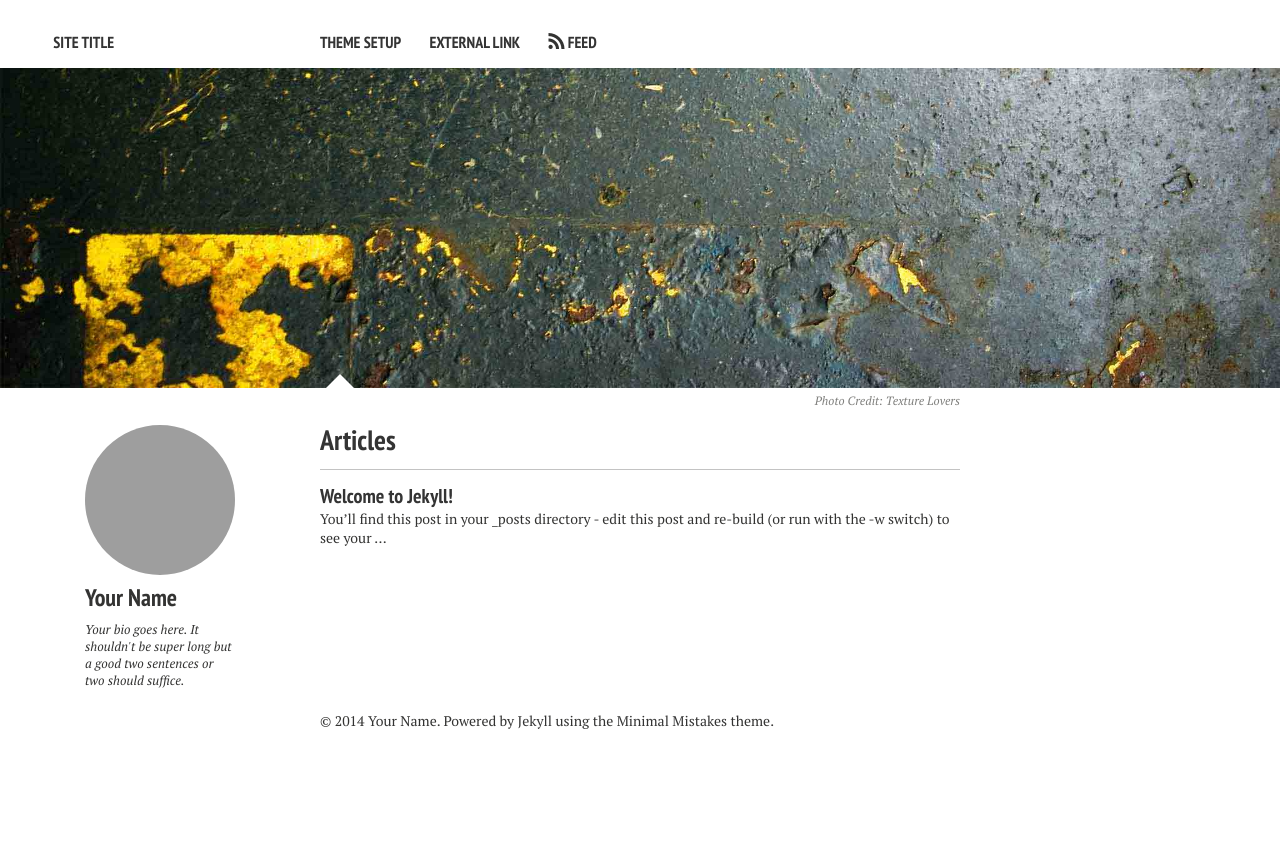
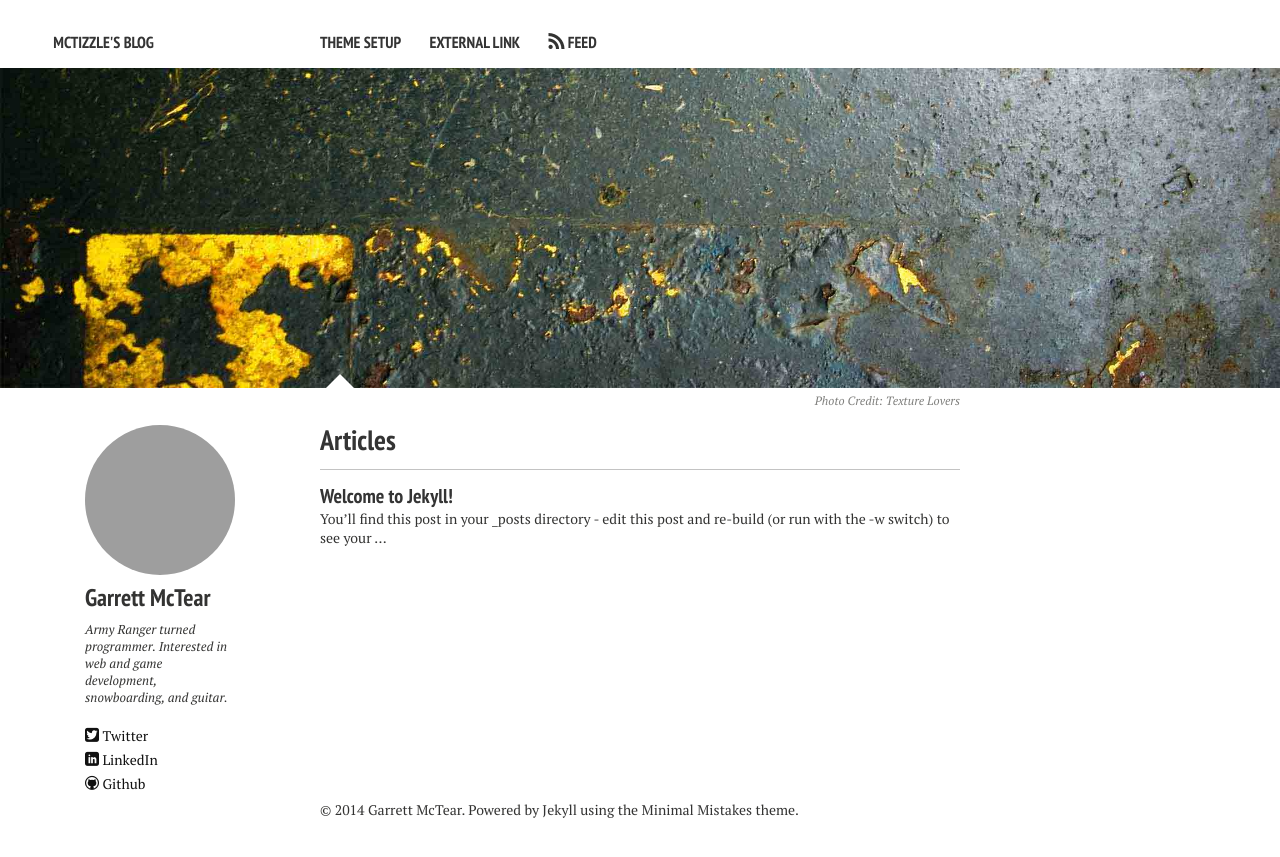
Before and after one commit to s0dz/s0dz.github.io, a Jekyll site: the page built from index.md, in a window 1280 px wide. Shown: the top 857 px of the page. Built offline with Jekyll 4.4.1, drawn with Linux system fonts in a browser that asks for light colours; nearby versions of some CDN libraries.

Commit message:
Config customized

```diff
--- a/_config.yml
+++ b/_config.yml
@@ -1,20 +1,20 @@
-title:            Site Title
-description:      Describe your website here.
-disqus_shortname: shortname
-url:              http://your-website.com
+title:            McTizzle's Blog
+description:      My coding blog... And maybe other stuff.
+disqus_shortname: s0dz
+url:              http://garrettmctear.com
 
 # Owner/author information
 owner:
-  name:           Your Name
+  name:           Garrett McTear
   avatar:         avatar.jpg
-  bio:            "Your bio goes here. It shouldn't be super long but a good two sentences or two should suffice."
+  bio:            "Army Ranger turned programmer. Interested in web and game development, snowboarding, and guitar. "
   email:          you@email.com
   # Social networking links used in footer. Update and remove as you like.
-  twitter:
+  twitter:		https://twitter.com/gsmctear
   facebook:
-  github:
+  github: 		https://github.com/s0dz
   stackexchange:
-  linkedin:
+  linkedin:		http://www.linkedin.com/pub/garrett-mctear/4a/7a/23
   instagram:
   flickr:
   tumblr:
```
